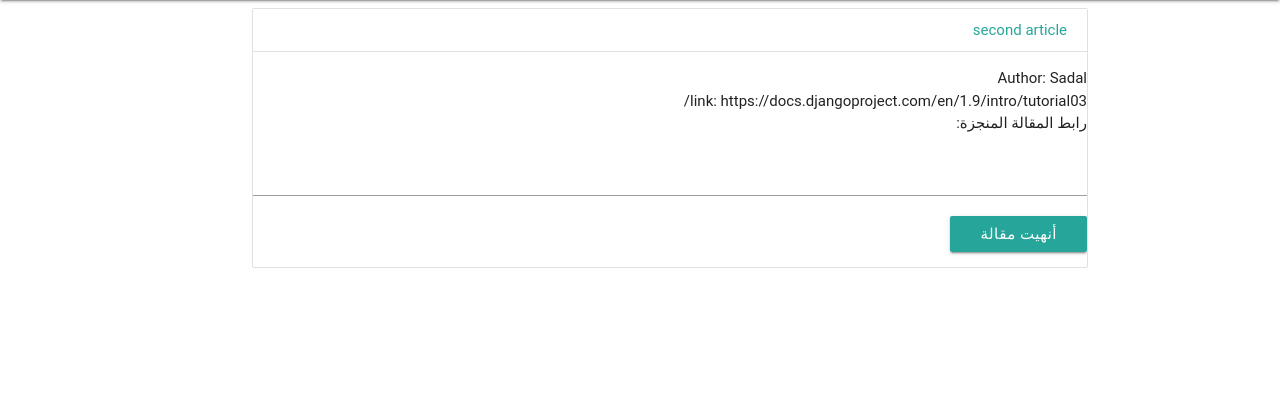
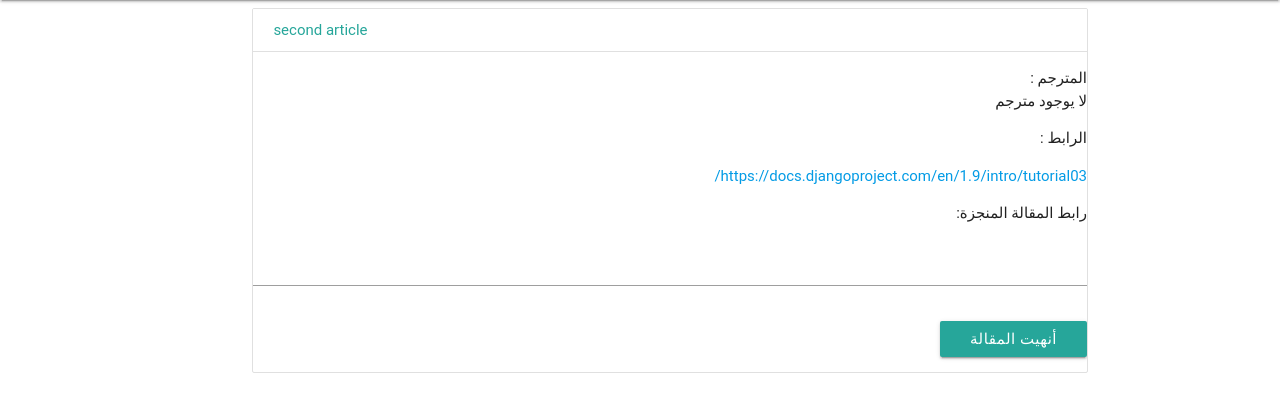
Before and after one commit to SadalKhalid/WikiMed, a Django app: page /Wiki/2/Article/ in a window 1280 px wide. Shown: the part 64-476 px from the top of the page. Run offline with Django 3.2, Linux system fonts and the light colour scheme; data comes from the database, SQL or seed files in the repository; some libraries are stand-ins or nearby versions; some web fonts are replaced.

Commit message:
Various changes

```diff
--- a/Wiki/templates/Wiki/Article_page.html
+++ b/Wiki/templates/Wiki/Article_page.html
@@ -6,17 +6,24 @@
 {% block container %}
   <div class="collection">
 
-        <a class="collection-item" href="{% url 'article-page' article.id %}">{{article.en_name}}</a>
-      <p>
-           Author: {{ article.translator }}<br/>
-           link: {{ article.en_link }}<br/>
-
-  رابط المقالة المنجزة:
+        <a class="collection-item" href="{% url 'article-page' article.id %}" dir="ltr">{{article.en_name}}</a>
+         {% if aritcle.translator %}
+            <p> المترجم :</p> {{ article.translator }}
+        {% else %}
+       <p>
+           المترجم :
+                 <br/>
+           لا يوجود مترجم</p>
+        {% endif %}
+   <p> الرابط :</p>   <a href="{{ article.en_link }}" > {{ article.en_link }}</a>
+      <br/>
+<p>  رابط المقالة المنجزة:
+</p>
 <form action="demo_form.asp">
  <input type="url" name="usrname" required <br>
 </form>
 
-       <a class="btn btn-primary" href="{% url 'finished-article' article.id %}">أنهيت مقالة</a>
+     <p>  <a class="btn btn-primary" href="{% url 'finished-article' article.id %}">أنهيت المقالة</a>
 
 </p>
 <p>
```
